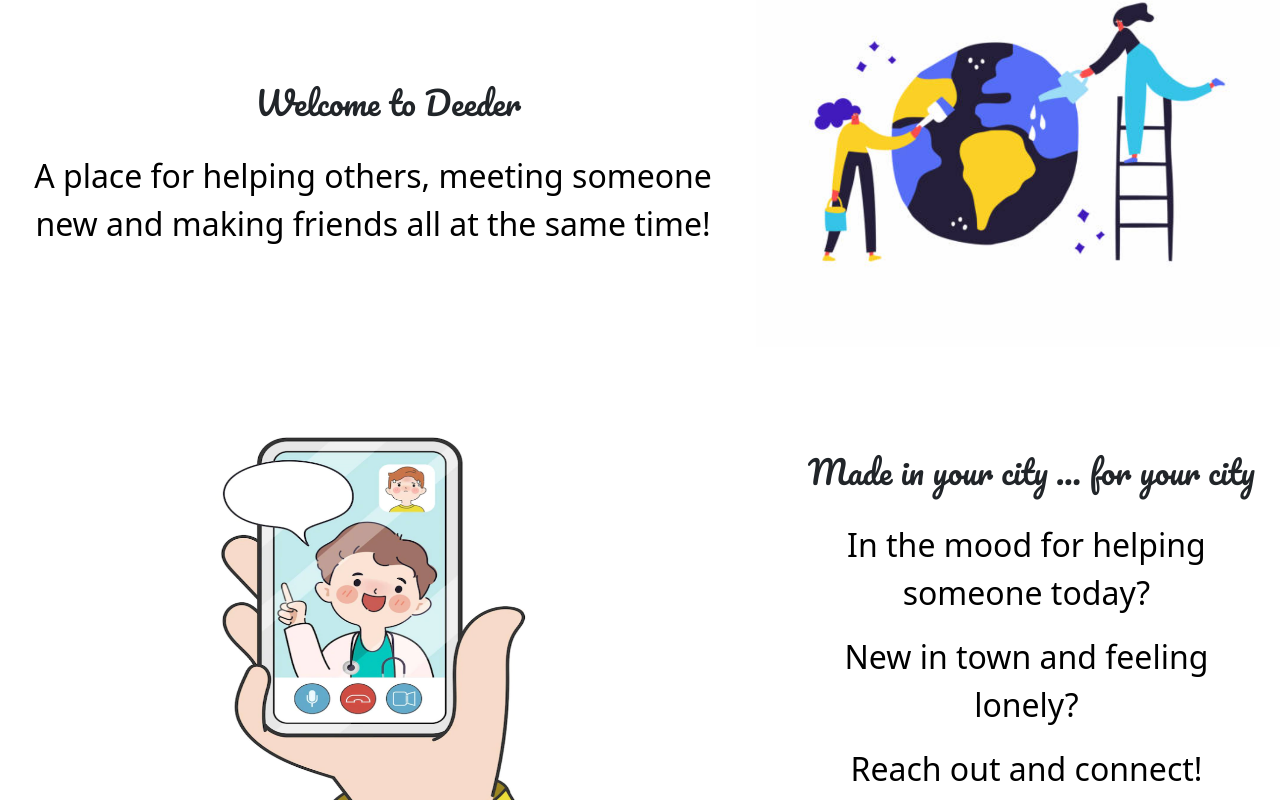
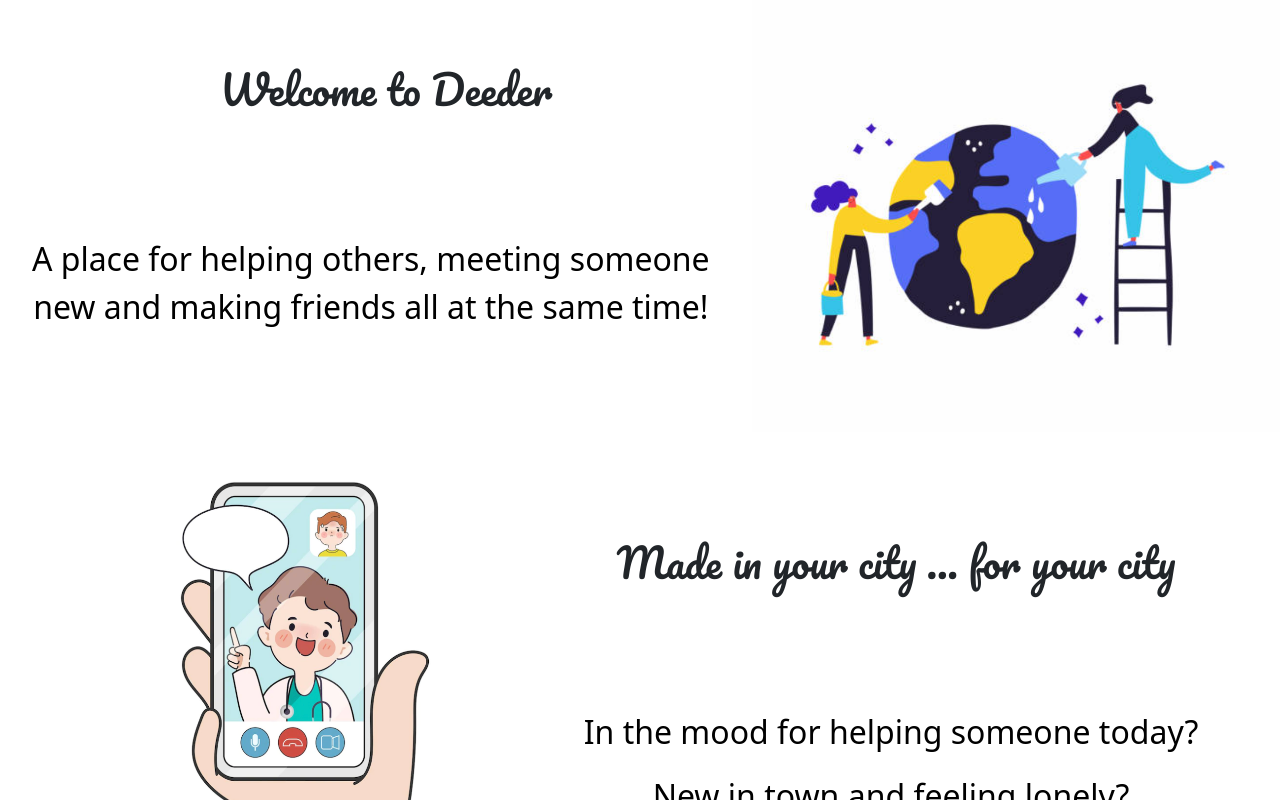
Before and after one commit to Andrea-Brezanova/deeder, a React (Create React App) app in the folder frontend/: page / in a window 1280 px wide. Shown: the part 940-1740 px from the top of the page. Built offline with nearby package versions, Linux system fonts and the light colour scheme.

Commit message:
improved style

```diff
--- a/frontend/src/App.css
+++ b/frontend/src/App.css
@@ -216,7 +216,7 @@
 
 .heading {
   font-family: "Pacifico", cursive;
-  font-size: clamp(2rem, 3.5vw, 2rem);
+  font-size: 40px;
   margin-top: 100px;
 }
 
@@ -230,7 +230,7 @@
 
 .welcome-text {
   border: 1 px solid rgb(1, 20, 82);
-  padding: 10px;
+  padding-top: 100px;
   color: black;
   font-size: clamp(1rem, 2.5vw, 2rem);
   margin-right: 10px;
@@ -250,10 +250,11 @@
   font-size: 40px;
 }
 
-.reach-out-img img {
-  margin-top: 40px;
-  height: 80%;
-  width: 80%;
+
+img {
+
+  height: auto;
+  width: 40%;
 }
 
 /* CARDS */
--- a/frontend/src/Components/Home.js
+++ b/frontend/src/Components/Home.js
@@ -13,29 +13,24 @@
 
       <div className="about-container">
         <div>
-          <div className="welcome-text-container">
-            <p className="heading">Welcome to Deeder</p>
-          </div>
-          <div>
+          <p className="heading welcome-text-container">Welcome to Deeder</p>
           <p className="welcome-text">
             A place for helping others, meeting someone new and making friends
             all at the same time!
           </p>
         </div>
-        </div>
         <div className="helpers-img">
           <img src="/Images/helpers.png"></img>
         </div>
       </div>
+
       <div className="about-container">
-        <div className="reach-out-img">
+
           <img src="/Images/reach-out.png"></img>
-        </div>
+
         <div>
-          <div>
+          <div className="welcome-text-container-right">
             <p className="heading">Made in your city ... for your city</p>
-          </div>
-          <div className="welcome-text-container-right">
             <div className="welcome-text">
               <p>In the mood for helping someone today?</p>
               <p>New in town and feeling lonely?</p>
@@ -148,22 +143,14 @@
           </div>
         </div>
       </div>
-      <div>
+
+      <div className="why-deeder">
         <div className="action">
           <p>Why Deeder?</p>
         </div>
-      <div className="action-container">
-        <div className="main-body action-container">
-          <NavLink className="offer-help" to="/posts">
-            <div>Yes I want to offer help!</div>
-          </NavLink>
-          <NavLink className="offer-help" to="/posts">
-            <div>I'd love request help/company</div>
-          </NavLink>
+        <div>
+          <p>helo</p>
         </div>
-      </div>
-
-
       </div>
 
       <div className="categories">
@@ -213,7 +200,9 @@
               <button className="category-button">Go clubbing</button>
             </div>
             <div className="col-md-3 p-2">
-              <button className="category-button">Cook a meal/Have a dinner</button>
+              <button className="category-button">
+                Cook a meal/Have a dinner
+              </button>
             </div>
             <div className="col-md-3 p-2">
               <button className="category-button">Go to an event</button>
@@ -228,7 +217,9 @@
               <button className="category-button">Go to a restaurant</button>
             </div>
             <div className="col-md-3 p-2">
-              <button className="category-button">Hiking trip around Berlin</button>
+              <button className="category-button">
+                Hiking trip around Berlin
+              </button>
             </div>
             <div className="col-md-3 p-2">
               <button className="category-button">Weekend camping</button>
@@ -240,13 +231,19 @@
               <button className="category-button">Just hang out outside</button>
             </div>
             <div className="col-md-3 p-2">
-              <button className="category-button">Help with school stuff</button>
+              <button className="category-button">
+                Help with school stuff
+              </button>
             </div>
             <div className="col-md-3 p-2">
-              <button className="category-button">Help with a digital projects</button>
+              <button className="category-button">
+                Help with a digital projects
+              </button>
             </div>
             <div className="col-md-3 p-2">
-              <button className="category-button">Help with a creative project</button>
+              <button className="category-button">
+                Help with a creative project
+              </button>
             </div>
             <div className="col-md-3 p-2">
               <button className="category-button">Smoke some weed</button>
```
Lines whose indentation alone changed are shown as unchanged.
